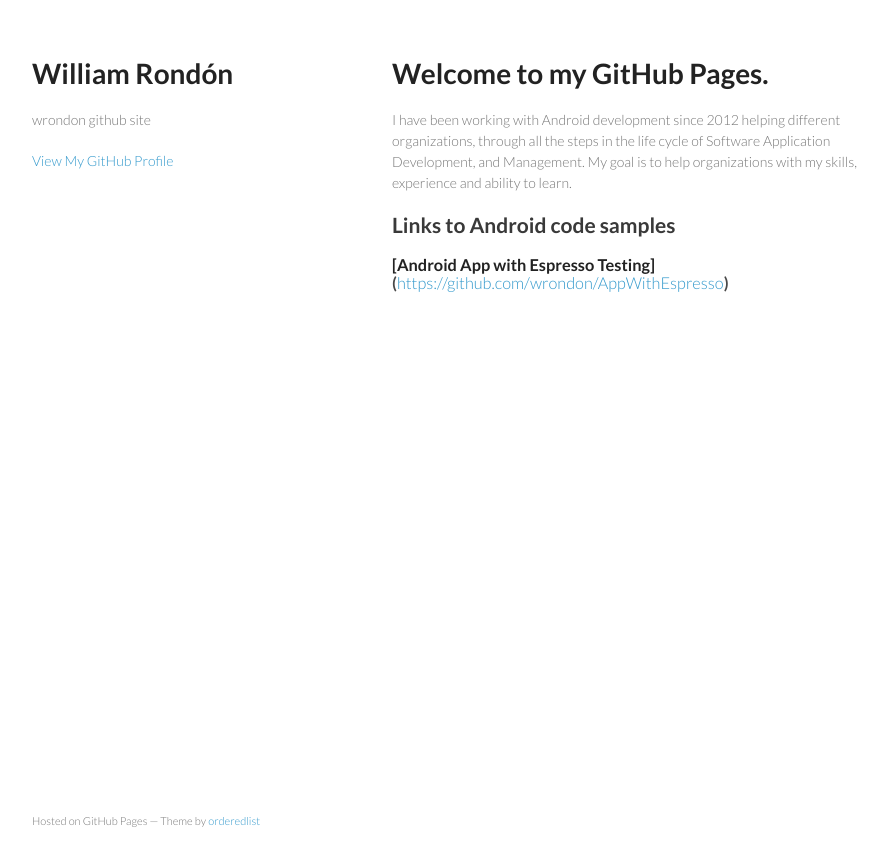
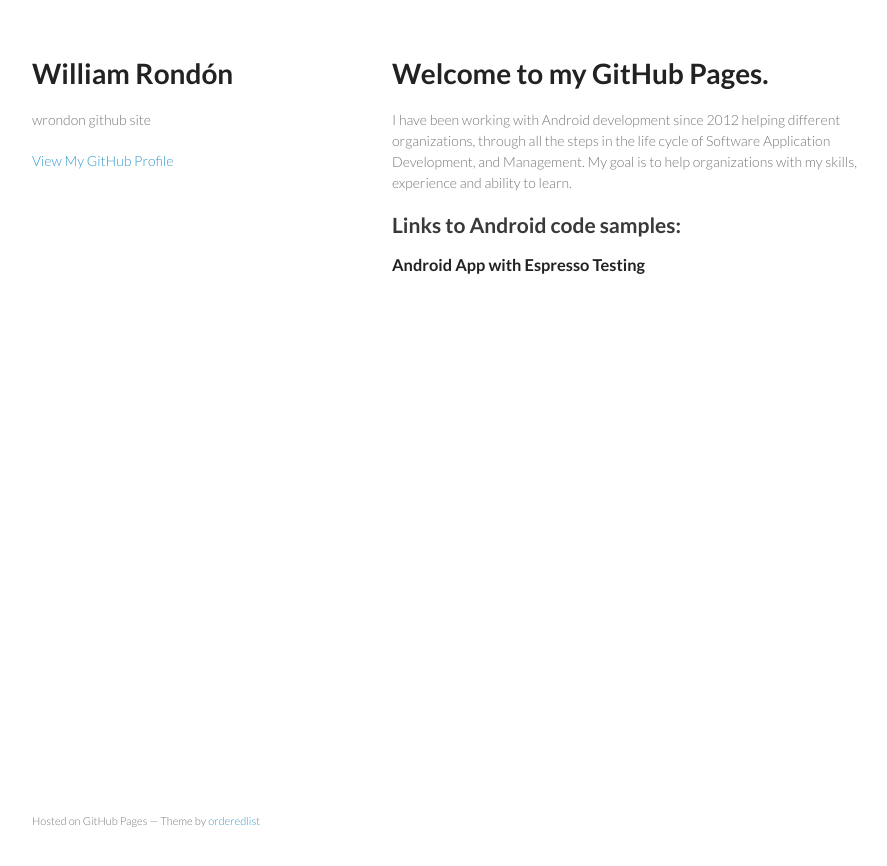
Before and after one commit to wrondon/wrondon.github.io, a Jekyll site: the page index.html, which Jekyll copies as it is, in a window 1280 px wide. Shown: the top 866 px of the page, without its empty margins (178-1065 px from the left). Built offline with Jekyll 4.4.1, drawn with Linux system fonts in a browser that asks for light colours.

```diff
--- a/index.html
+++ b/index.html
@@ -29,11 +29,11 @@
 <p>I have been working with Android development since 2012 helping different organizations, through all the steps in the life cycle of Software Application Development, and Management. My goal is to help organizations with my skills, experience and ability to learn.</p>
 
 <h2>
-<a id="links-to-android-code-samples" class="anchor" href="#links-to-android-code-samples" aria-hidden="true"><span class="octicon octicon-link"></span></a>Links to Android code samples</h2>
+<a id="links-to-android-code-samples" class="anchor" href="#links-to-android-code-samples" aria-hidden="true"><span class="octicon octicon-link"></span></a>Links to Android code samples:</h2>
 
 <h3>
-<a id="android-app-with-espresso-testinghttpsgithubcomwrondonappwithespresso" class="anchor" href="#android-app-with-espresso-testinghttpsgithubcomwrondonappwithespresso" aria-hidden="true"><span class="octicon octicon-link"></span></a>
-<strong>[Android App with Espresso Testing]</strong>(<a href="https://github.com/wrondon/AppWithEspresso">https://github.com/wrondon/AppWithEspresso</a>)</h3>
+<a id="android-app-with-espresso-testing" class="anchor" href="#android-app-with-espresso-testing" aria-hidden="true"><span class="octicon octicon-link"></span></a><a href="https://github.com/wrondon/AppWithEspresso"><strong>Android App with Espresso Testing</strong></a>
+</h3>
       </section>
       <footer>
         <p><small>Hosted on GitHub Pages &mdash; Theme by <a href="https://github.com/orderedlist">orderedlist</a></small></p>
--- a/params.json
+++ b/params.json
@@ -1 +1 @@
-{"name":"William Rondón","tagline":"wrondon github site","body":"#Welcome to my GitHub Pages.\r\nI have been working with Android development since 2012 helping different organizations, through all the steps in the life cycle of Software Application Development, and Management. My goal is to help organizations with my skills, experience and ability to learn.\r\n\r\n## Links to Android code samples\r\n\r\n### **[Android App with Espresso Testing]**(https://github.com/wrondon/AppWithEspresso)\r\n\r\n\r\n","google":"","note":"Don't delete this file! It's used internally to help with page regeneration."}
+{"name":"William Rondón","tagline":"wrondon github site","body":"#Welcome to my GitHub Pages.\r\nI have been working with Android development since 2012 helping different organizations, through all the steps in the life cycle of Software Application Development, and Management. My goal is to help organizations with my skills, experience and ability to learn.\r\n\r\n## Links to Android code samples:\r\n\r\n### [**Android App with Espresso Testing**](https://github.com/wrondon/AppWithEspresso)\r\n\r\n\r\n","google":"","note":"Don't delete this file! It's used internally to help with page regeneration."}
```
